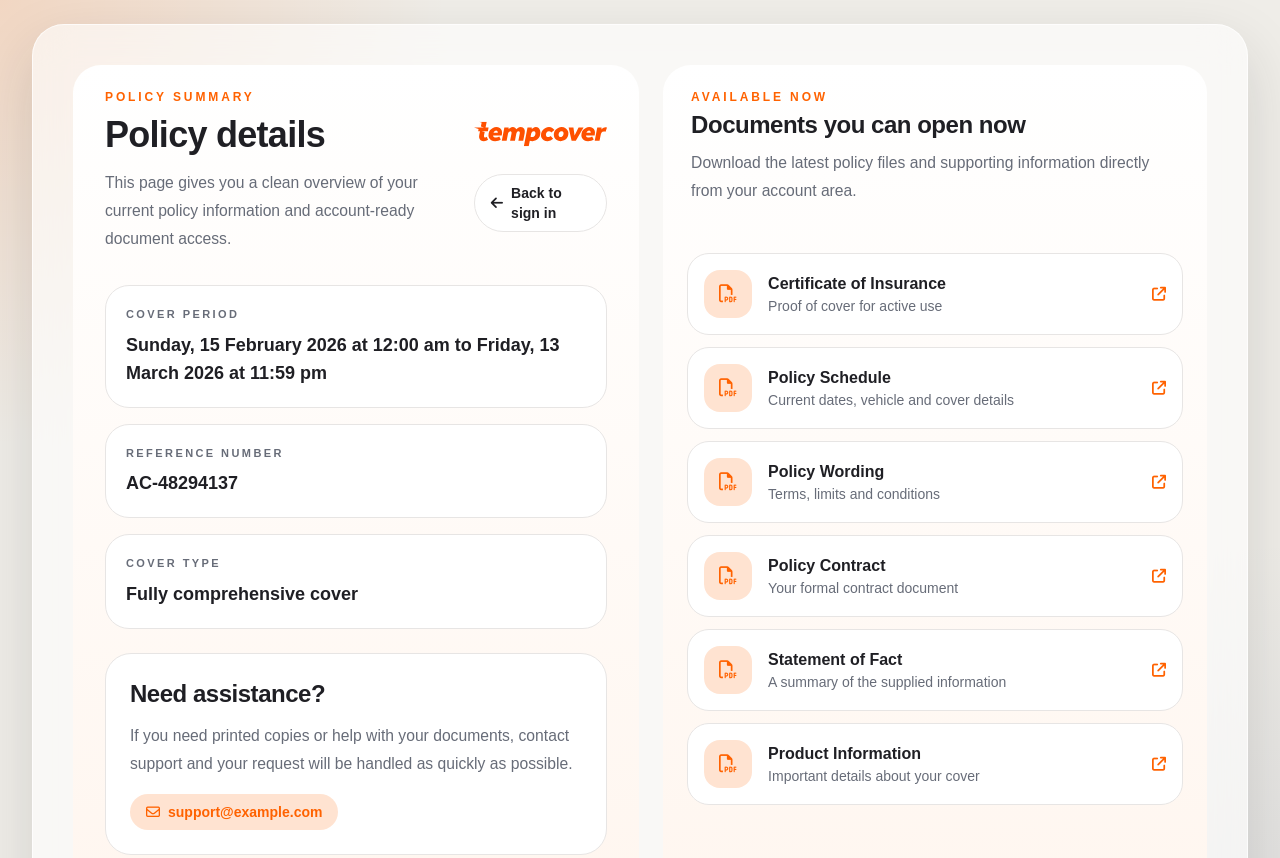
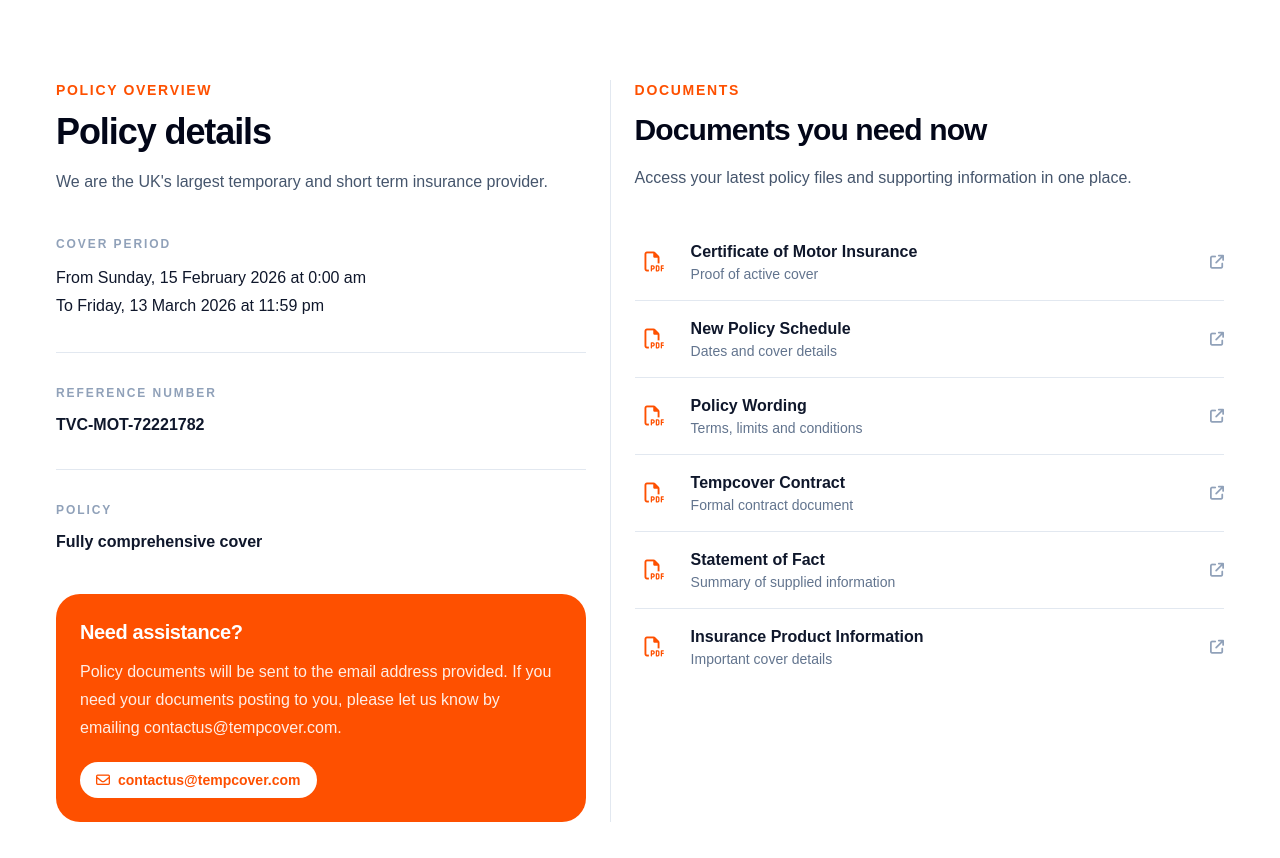
Before and after one commit to talhah-dev/fiverr_2pages, a plain HTML site: page policy-details.html in a window 1280 px wide. Shown: the top 858 px of the page. Drawn offline with nearby package versions, Linux system fonts and the light colour scheme.

```diff
--- a/policy-details.html
+++ b/policy-details.html
@@ -11,165 +11,148 @@
         crossorigin="anonymous" referrerpolicy="no-referrer" />
 </head>
 
-<body class="page-backdrop min-h-screen bg-[var(--surface-bg)] text-[var(--ink)]">
-    <main class="mx-auto flex min-h-screen max-w-7xl items-center md:px-4 md:py-6 sm:px-6 lg:px-8">
-        <section class="glass-shell w-full overflow-hidden md:rounded-[32px]">
-            <div class="grid gap-6 sm:p-6 lg:grid-cols-[1.02fr_0.98fr] lg:p-10">
-                <div class="content-panel md:rounded-[28px] md:pt-6 pt-10 p-6 sm:p-8">
-                    <div class="mb-8 flex flex-col gap-6 sm:flex-row sm:items-center sm:justify-between">
+<body class="">
+
+    <main class="min-h-screen bg-white md:py-10 py-10 px-5 lg:px-8 md:pt-20">
+        <section class="mx-auto max-w-7xl ">
+            <div class="grid lg:grid-cols-[0.95fr_1.05fr]">
+                <div class="md:px-6">
+                    <p class="text-sm font-semibold tracking-[0.12em] text-[#fe5000] uppercase">Policy overview</p>
+                    <h1 class="mt-3 text-3xl font-semibold tracking-[-0.03em] text-slate-950 sm:text-4xl">
+                        Policy details
+                    </h1>
+                    <p class="mt-4 max-w-xl text-sm leading-7 text-slate-600 sm:text-base">
+                        We are the UK's largest temporary and short term insurance provider.
+                    </p>
+
+                    <div class="mt-10 space-y-8">
                         <div>
-                            <p class="text-xs font-bold uppercase tracking-[0.24em] text-[var(--brand)]">Policy summary
-                            </p>
-                            <h2
-                                class="display-font mt-3 text-3xl font-semibold leading-none tracking-[-0.02em] text-[var(--ink)] sm:text-4xl">
-                                Policy details
-                            </h2>
-                            <p class="mt-4 max-w-2xl text-sm leading-7 text-[var(--muted)] sm:text-[0.98rem]">
-                                This page gives you a clean overview of your current policy information and
-                                account-ready
-                                document access.
+                            <p class="text-xs font-semibold uppercase tracking-[0.16em] text-slate-400">Cover period</p>
+                            <p class="mt-3 text-base leading-7 text-slate-900">
+                                From Sunday, 15 February 2026 at 0:00 am<br>
+                                To Friday, 13 March 2026 at 11:59 pm
                             </p>
                         </div>
 
-                        <div class="flex flex-col items-start gap-4 sm:items-end">
-                            <img src="/docs/images/logo.svg" alt="Logo" class="h-12 w-auto" />
-                            <a href="./index.html"
-                                class="inline-flex items-center gap-2 rounded-full border border-stone-200 bg-white px-4 py-2 text-sm font-bold text-[var(--ink)] transition hover:border-[var(--brand-soft)] hover:text-[var(--brand)]">
-                                <i class="fa-solid fa-arrow-left"></i>
-                                Back to sign in
-                            </a>
+                        <div class="h-px bg-slate-200"></div>
+
+                        <div>
+                            <p class="text-xs font-semibold uppercase tracking-[0.16em] text-slate-400">Reference number
+                            </p>
+                            <p class="mt-3 text-base font-semibold text-slate-900">TVC-MOT-72221782</p>
+                        </div>
+
+                        <div class="h-px bg-slate-200"></div>
+
+                        <div>
+                            <p class="text-xs font-semibold uppercase tracking-[0.16em] text-slate-400">Policy</p>
+                            <p class="mt-3 text-base font-semibold text-slate-900">Fully comprehensive cover</p>
                         </div>
                     </div>
 
-                    <div class="mt-6 grid gap-4">
-                        <div class="rounded-[24px] border border-stone-200 bg-white p-5">
-                            <p class="mb-2 text-[11px] font-bold uppercase tracking-[0.22em] text-[var(--muted)]">Cover
-                                period</p>
-                            <p class="text-base font-bold text-[var(--ink)] sm:text-lg">Sunday, 15 February 2026 at
-                                12:00 am to Friday, 13 March 2026 at 11:59 pm</p>
-                        </div>
-                        <div class="rounded-[24px] border border-stone-200 bg-white p-5">
-                            <p class="mb-2 text-[11px] font-bold uppercase tracking-[0.22em] text-[var(--muted)]">
-                                Reference number</p>
-                            <p class="text-base font-bold text-[var(--ink)] sm:text-lg">AC-48294137</p>
-                        </div>
-                        <div class="rounded-[24px] border border-stone-200 bg-white p-5">
-                            <p class="mb-2 text-[11px] font-bold uppercase tracking-[0.22em] text-[var(--muted)]">Cover
-                                type</p>
-                            <p class="text-base font-bold text-[var(--ink)] sm:text-lg">Fully comprehensive cover</p>
-                        </div>
-                    </div>
-
-                    <div class="mt-6 rounded-[26px] border border-stone-200 bg-white p-6">
-                        <h3 class="display-font text-2xl font-bold tracking-[-0.02em] text-[var(--ink)]">Need
-                            assistance?</h3>
-                        <p class="mt-3 text-sm leading-7 text-[var(--muted)] sm:text-[0.98rem]">
-                            If you need printed copies or help with your documents, contact support and your request
-                            will be handled as quickly as possible.
+                    <div class="mt-10 rounded-3xl bg-[#fe5000] px-6 py-6 text-white">
+                        <h3 class="text-xl font-semibold tracking-[-0.02em]">Need assistance?</h3>
+                        <p class="mt-3 text-sm leading-7 text-white/90 sm:text-base">
+                            Policy documents will be sent to the email address provided. If you need your documents
+                            posting to you, please let us know by emailing contactus@tempcover.com.
                         </p>
-                        <a href="mailto:support@example.com"
-                            class="mt-4 inline-flex items-center gap-2 rounded-full bg-[var(--brand-soft)] px-4 py-2 text-sm font-bold text-[var(--brand)] transition hover:opacity-90">
+                        <a href="mailto:contactus@tempcover.com"
+                            class="mt-5 inline-flex items-center gap-2 rounded-full bg-white px-4 py-2 text-sm font-semibold text-[#fe5000] transition hover:opacity-90">
                             <i class="fa-regular fa-envelope"></i>
-                            support@example.com
+                            contactus@tempcover.com
                         </a>
                     </div>
                 </div>
 
-                <div class="content-panel overflow-hidden md:rounded-[28px] p-0">
-                    <div class="px-6 py-6 sm:px-7">
-                        <p class="text-xs font-bold uppercase tracking-[0.24em] text-[var(--brand)]">Available now</p>
-                        <h3
-                            class="display-font mt-2 text-2xl font-semibold leading-none tracking-[-0.02em] text-[var(--ink)]">
-                            Documents you can open now
-                        </h3>
-                        <p class="mt-3 text-sm leading-7 text-[var(--muted)] sm:text-[0.98rem]">
-                            Download the latest policy files and supporting information directly from your account area.
-                        </p>
-                    </div>
+                <div class="lg:border-t border-slate-200  pt-12 md:pt-0 md:px-6 lg:border-l lg:border-t-0 ">
+                    <p class="text-sm font-semibold tracking-[0.12em] text-[#fe5000] uppercase">Documents</p>
+                    <h2 class="mt-3 text-2xl font-semibold tracking-[-0.03em] text-slate-950 sm:text-3xl">
+                        Documents you need now
+                    </h2>
+                    <p class="mt-4 max-w-2xl text-sm leading-7 text-slate-600 sm:text-base">
+                        Access your latest policy files and supporting information in one place.
+                    </p>
 
-                    <div class="grid gap-3 p-5 sm:p-6">
-                        <a href="#"
-                            class="soft-shadow flex items-center gap-4 rounded-[22px] border border-stone-200 bg-white px-4 py-4 transition hover:-translate-y-0.5 hover:border-[var(--brand-soft)] hover:shadow-[0_16px_30px_rgba(255,98,0,0.12)]">
-                            <div
-                                class="flex h-12 w-12 shrink-0 items-center justify-center rounded-2xl bg-[var(--brand-soft)] text-[var(--brand)]">
-                                <i class="fa-regular fa-file-pdf text-lg"></i>
+                    <div class="mt-8 divide-y divide-slate-200">
+                        <a href="#" class="group flex items-center gap-4 py-4">
+                            <div class="flex h-10 w-10 shrink-0 items-center justify-center rounded-xl text-[#fe5000]">
+                                <i class="fa-regular fa-file-pdf text-xl"></i>
                             </div>
                             <div class="min-w-0 flex-1">
-                                <p class="text-sm font-bold text-[var(--ink)] sm:text-base">Certificate of Insurance</p>
-                                <p class="text-sm text-[var(--muted)]">Proof of cover for active use</p>
+                                <p class="text-sm font-semibold text-slate-900 sm:text-base">Certificate of Motor
+                                    Insurance</p>
+                                <p class="text-sm text-slate-500">Proof of active cover</p>
                             </div>
-                            <i class="fa-solid fa-arrow-up-right-from-square text-sm text-[var(--brand)]"></i>
+                            <i
+                                class="fa-solid fa-arrow-up-right-from-square text-sm text-slate-400 transition group-hover:text-[#fe5000]"></i>
                         </a>
 
-                        <a href="#"
-                            class="soft-shadow flex items-center gap-4 rounded-[22px] border border-stone-200 bg-white px-4 py-4 transition hover:-translate-y-0.5 hover:border-[var(--brand-soft)] hover:shadow-[0_16px_30px_rgba(255,98,0,0.12)]">
-                            <div
-                                class="flex h-12 w-12 shrink-0 items-center justify-center rounded-2xl bg-[var(--brand-soft)] text-[var(--brand)]">
-                                <i class="fa-regular fa-file-pdf text-lg"></i>
+                        <a href="#" class="group flex items-center gap-4 py-4">
+                            <div class="flex h-10 w-10 shrink-0 items-center justify-center rounded-xl text-[#fe5000]">
+                                <i class="fa-regular fa-file-pdf text-xl"></i>
                             </div>
                             <div class="min-w-0 flex-1">
-                                <p class="text-sm font-bold text-[var(--ink)] sm:text-base">Policy Schedule</p>
-                                <p class="text-sm text-[var(--muted)]">Current dates, vehicle and cover details</p>
+                                <p class="text-sm font-semibold text-slate-900 sm:text-base">New Policy Schedule</p>
+                                <p class="text-sm text-slate-500">Dates and cover details</p>
                             </div>
-                            <i class="fa-solid fa-arrow-up-right-from-square text-sm text-[var(--brand)]"></i>
+                            <i
+                                class="fa-solid fa-arrow-up-right-from-square text-sm text-slate-400 transition group-hover:text-[#fe5000]"></i>
                         </a>
 
-                        <a href="#"
-                            class="soft-shadow flex items-center gap-4 rounded-[22px] border border-stone-200 bg-white px-4 py-4 transition hover:-translate-y-0.5 hover:border-[var(--brand-soft)] hover:shadow-[0_16px_30px_rgba(255,98,0,0.12)]">
-                            <div
-                                class="flex h-12 w-12 shrink-0 items-center justify-center rounded-2xl bg-[var(--brand-soft)] text-[var(--brand)]">
-                                <i class="fa-regular fa-file-pdf text-lg"></i>
+                        <a href="#" class="group flex items-center gap-4 py-4">
+                            <div class="flex h-10 w-10 shrink-0 items-center justify-center rounded-xl text-[#fe5000]">
+                                <i class="fa-regular fa-file-pdf text-xl"></i>
                             </div>
                             <div class="min-w-0 flex-1">
-                                <p class="text-sm font-bold text-[var(--ink)] sm:text-base">Policy Wording</p>
-                                <p class="text-sm text-[var(--muted)]">Terms, limits and conditions</p>
+                                <p class="text-sm font-semibold text-slate-900 sm:text-base">Policy Wording</p>
+                                <p class="text-sm text-slate-500">Terms, limits and conditions</p>
                             </div>
-                            <i class="fa-solid fa-arrow-up-right-from-square text-sm text-[var(--brand)]"></i>
+                            <i
+                                class="fa-solid fa-arrow-up-right-from-square text-sm text-slate-400 transition group-hover:text-[#fe5000]"></i>
                         </a>
 
-                        <a href="#"
-                            class="soft-shadow flex items-center gap-4 rounded-[22px] border border-stone-200 bg-white px-4 py-4 transition hover:-translate-y-0.5 hover:border-[var(--brand-soft)] hover:shadow-[0_16px_30px_rgba(255,98,0,0.12)]">
-                            <div
-                                class="flex h-12 w-12 shrink-0 items-center justify-center rounded-2xl bg-[var(--brand-soft)] text-[var(--brand)]">
-                                <i class="fa-regular fa-file-pdf text-lg"></i>
+                        <a href="#" class="group flex items-center gap-4 py-4">
+                            <div class="flex h-10 w-10 shrink-0 items-center justify-center rounded-xl text-[#fe5000]">
+                                <i class="fa-regular fa-file-pdf text-xl"></i>
                             </div>
                             <div class="min-w-0 flex-1">
-                                <p class="text-sm font-bold text-[var(--ink)] sm:text-base">Policy Contract</p>
-                                <p class="text-sm text-[var(--muted)]">Your formal contract document</p>
+                                <p class="text-sm font-semibold text-slate-900 sm:text-base">Tempcover Contract</p>
+                                <p class="text-sm text-slate-500">Formal contract document</p>
                             </div>
-                            <i class="fa-solid fa-arrow-up-right-from-square text-sm text-[var(--brand)]"></i>
+                            <i
+                                class="fa-solid fa-arrow-up-right-from-square text-sm text-slate-400 transition group-hover:text-[#fe5000]"></i>
                         </a>
 
-                        <a href="#"
-                            class="soft-shadow flex items-center gap-4 rounded-[22px] border border-stone-200 bg-white px-4 py-4 transition hover:-translate-y-0.5 hover:border-[var(--brand-soft)] hover:shadow-[0_16px_30px_rgba(255,98,0,0.12)]">
-                            <div
-                                class="flex h-12 w-12 shrink-0 items-center justify-center rounded-2xl bg-[var(--brand-soft)] text-[var(--brand)]">
-                                <i class="fa-regular fa-file-pdf text-lg"></i>
+                        <a href="#" class="group flex items-center gap-4 py-4">
+                            <div class="flex h-10 w-10 shrink-0 items-center justify-center rounded-xl text-[#fe5000]">
+                                <i class="fa-regular fa-file-pdf text-xl"></i>
                             </div>
                             <div class="min-w-0 flex-1">
-                                <p class="text-sm font-bold text-[var(--ink)] sm:text-base">Statement of Fact</p>
-                                <p class="text-sm text-[var(--muted)]">A summary of the supplied information</p>
+                                <p class="text-sm font-semibold text-slate-900 sm:text-base">Statement of Fact</p>
+                                <p class="text-sm text-slate-500">Summary of supplied information</p>
                             </div>
-                            <i class="fa-solid fa-arrow-up-right-from-square text-sm text-[var(--brand)]"></i>
+                            <i
+                                class="fa-solid fa-arrow-up-right-from-square text-sm text-slate-400 transition group-hover:text-[#fe5000]"></i>
                         </a>
 
-                        <a href="#"
-                            class="soft-shadow flex items-center gap-4 rounded-[22px] border border-stone-200 bg-white px-4 py-4 transition hover:-translate-y-0.5 hover:border-[var(--brand-soft)] hover:shadow-[0_16px_30px_rgba(255,98,0,0.12)]">
-                            <div
-                                class="flex h-12 w-12 shrink-0 items-center justify-center rounded-2xl bg-[var(--brand-soft)] text-[var(--brand)]">
-                                <i class="fa-regular fa-file-pdf text-lg"></i>
+                        <a href="#" class="group flex items-center gap-4 py-4">
+                            <div class="flex h-10 w-10 shrink-0 items-center justify-center rounded-xl text-[#fe5000]">
+                                <i class="fa-regular fa-file-pdf text-xl"></i>
                             </div>
                             <div class="min-w-0 flex-1">
-                                <p class="text-sm font-bold text-[var(--ink)] sm:text-base">Product Information</p>
-                                <p class="text-sm text-[var(--muted)]">Important details about your cover</p>
+                                <p class="text-sm font-semibold text-slate-900 sm:text-base">Insurance Product
+                                    Information</p>
+                                <p class="text-sm text-slate-500">Important cover details</p>
                             </div>
-                            <i class="fa-solid fa-arrow-up-right-from-square text-sm text-[var(--brand)]"></i>
+                            <i
+                                class="fa-solid fa-arrow-up-right-from-square text-sm text-slate-400 transition group-hover:text-[#fe5000]"></i>
                         </a>
                     </div>
                 </div>
             </div>
         </section>
     </main>
+
 </body>
 
 </html>
```
